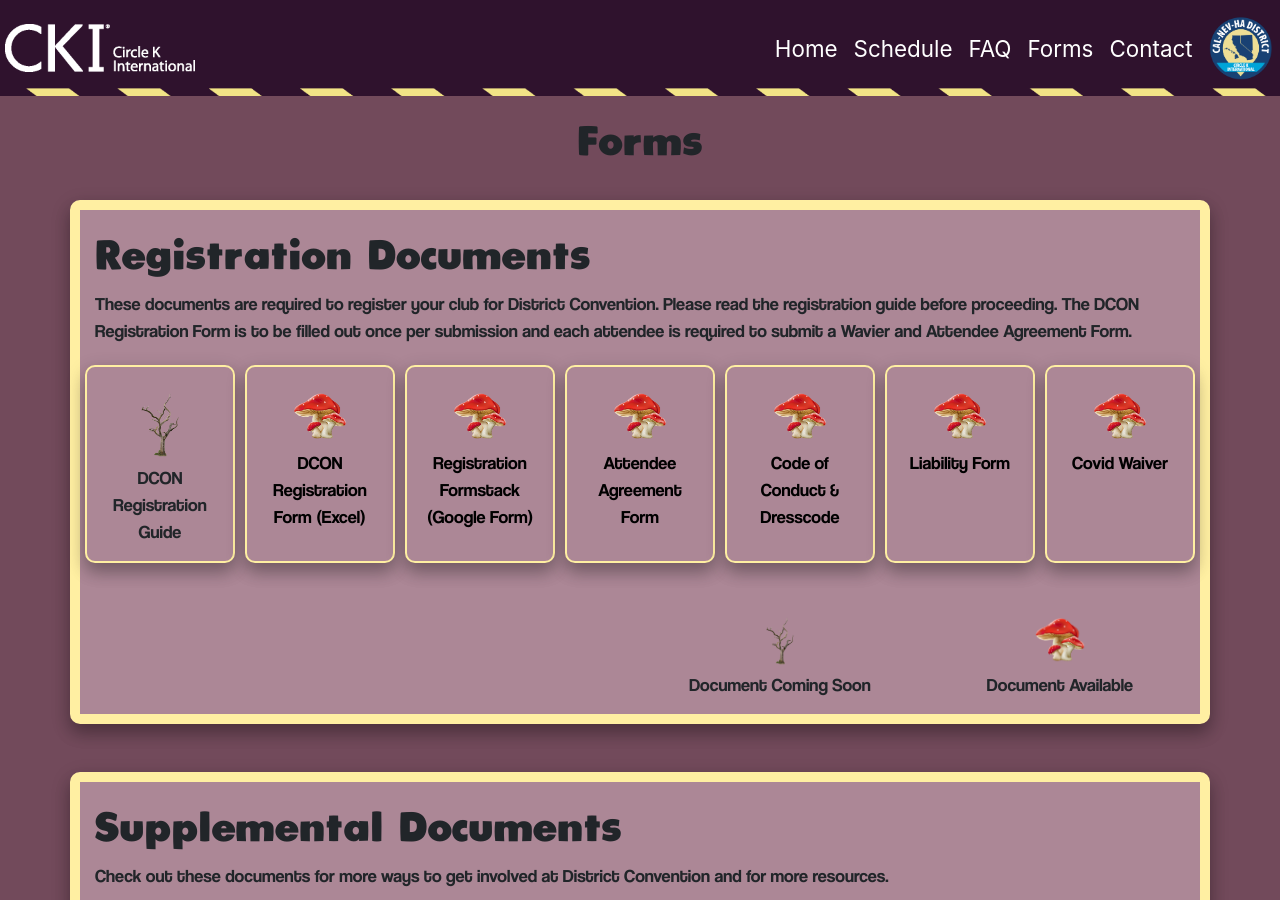
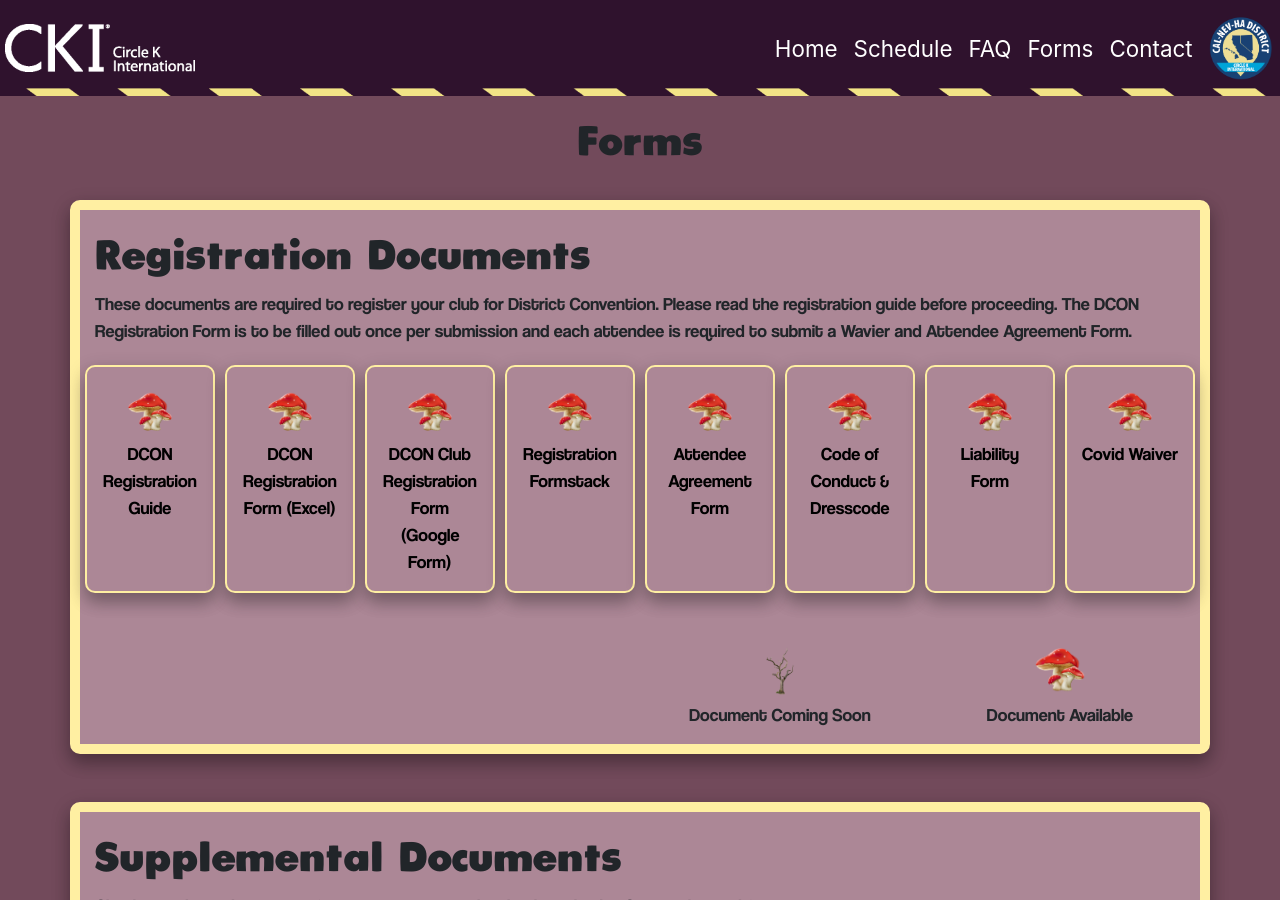
Before and after one commit to baliu186/baliu186.github.io, a Jekyll site: the page forms.html, which Jekyll copies as it is, in a window 1280 px wide and 900 px high. Built offline with Jekyll 4.4.1, drawn with Linux system fonts in a browser that asks for light colours; nearby versions of some CDN libraries.

Commit message:
Update forms.html

```diff
--- a/forms.html
+++ b/forms.html
@@ -144,9 +144,9 @@
         </div>
         <div class="row justify-content-center">
             <div class="col" style="margin:5px;border-radius:10px;border: 2px solid black;border-color:#ffefa2;width:100%; height:auto; box-shadow: 0 10px 16px 0 rgba(0,0,0,0.2),0 6px 20px 0 rgba(0,0,0,0.19) !important; background-color: #ac8796;">
-                <!-- <a href="https://drive.google.com/file/d/1b5ucazA2UW9AJVs051mFcadCva-I504n/view?usp=sharing"> -->
+                <a href="https://drive.google.com/file/d/1Gqpjv23KMdWks_AwxN_7UBJfq1DA6JuO/view">
                 <br>
-                <img src="images/tree.png" style="width:50%;">
+                <img src="images/mush.png" style="width:50%;">
                 <p style="margin-top:5px">DCON Registration Guide</p>
                 </a>
             </div>
@@ -158,10 +158,17 @@
                 </a>
             </div>
             <div class="col"style="margin:5px;border-radius:10px;border: 2px solid black;border-color:#ffefa2; width:100%; height:auto; box-shadow: 0 10px 16px 0 rgba(0,0,0,0.2),0 6px 20px 0 rgba(0,0,0,0.19) !important; background-color: #ac8796;">
+                <a href="https://forms.gle/wG9p9WSi8HVwpn86A">
+                <br>
+                <img src="images/mush.png" style="width:50%;">
+                <p style="margin-top:5px">DCON Club Registration Form (Google Form)</p>
+                </a>
+            </div>
+            <div class="col"style="margin:5px;border-radius:10px;border: 2px solid black;border-color:#ffefa2; width:100%; height:auto; box-shadow: 0 10px 16px 0 rgba(0,0,0,0.2),0 6px 20px 0 rgba(0,0,0,0.19) !important; background-color: #ac8796;">
                 <a href="https://kiwaniscnhfoundation.formstack.com/forms/ckdcon">
                 <br>
                 <img src="images/mush.png" style="width:50%;">
-                <p style="margin-top:5px">Registration Formstack (Google Form)</p>
+                <p style="margin-top:5px">Registration Formstack</p>
                 </a>
             </div>
             <div class="col"style="margin:5px;border-radius:10px;border: 2px solid black;border-color:#ffefa2; width:100%; height:auto; box-shadow: 0 10px 16px 0 rgba(0,0,0,0.2),0 6px 20px 0 rgba(0,0,0,0.19) !important; background-color: #ac8796;">
@@ -311,9 +318,9 @@
         <h3 style="text-align: left;font-family: Plumpfull;">Resources</h3>
         <div class="row justify-content-center">
             <div class="col"style="margin:30px;border-radius:10px;border: 2px solid black;border-color:#ffefa2; width:100%; height:auto; box-shadow: 0 10px 16px 0 rgba(0,0,0,0.2),0 6px 20px 0 rgba(0,0,0,0.19) !important; background-color: #ac8796;">
-                <!-- <a href="https://docs.google.com/spreadsheets/d/1_V9nCoIqAlqwb6OWNWFu1aAkBQ_G1J5xXgXb8xvr5dc/edit?fbclid=IwAR2tF74XDZ3C93jbbbxBneXuqhvvJVC0GUcXE2Y1xsQPo0fXAiQ9SL0QgOw#gid=0"> -->
+                <a href="https://tinyurl.com/DCON2122awards">
                 <br>
-                <img src="images/tree.png" style="width:50%;">
+                <img src="images/mush.png" style="width:50%;">
                 <p style="margin-top:5px">District Convention Awards</p>
                 </a>
             </div>
```
